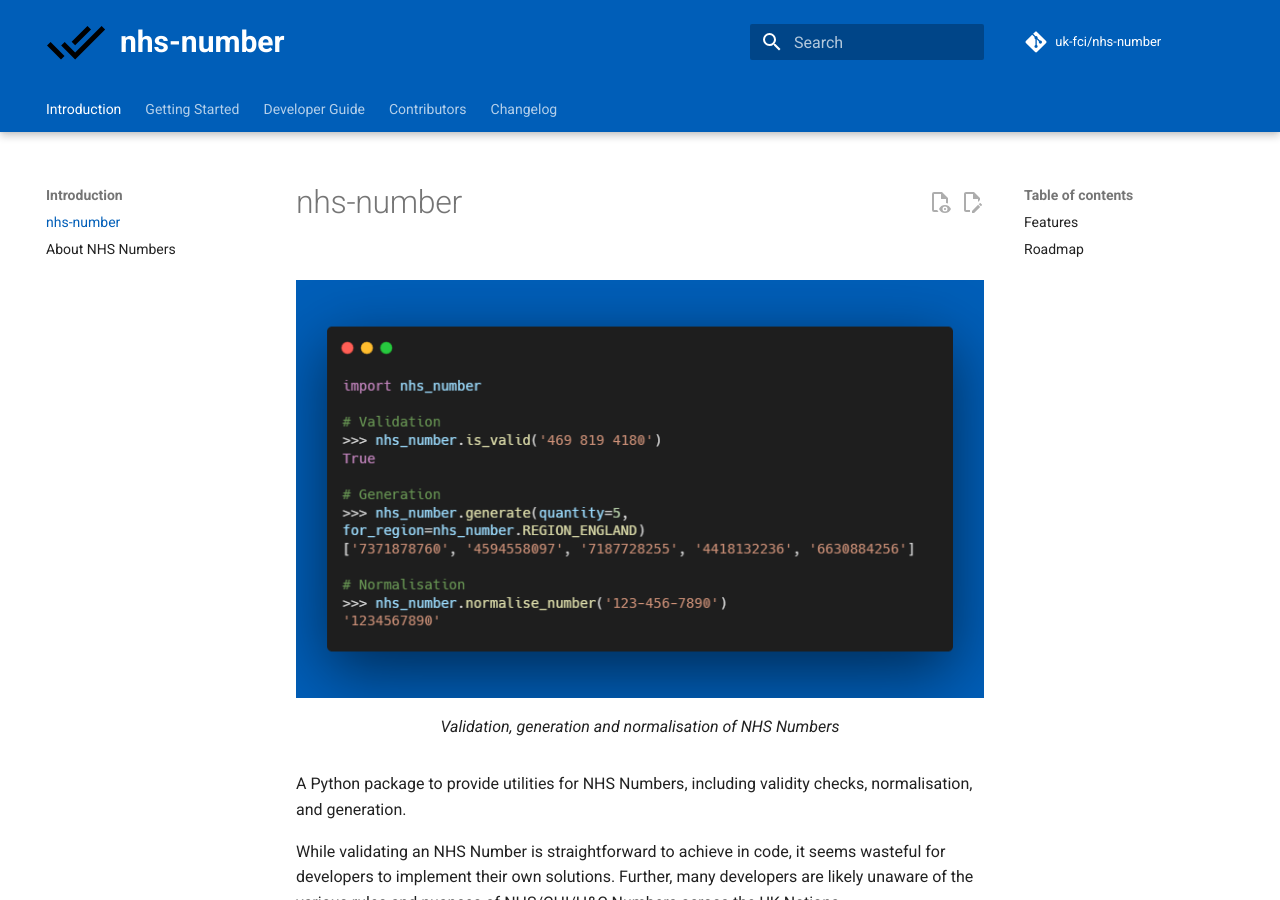
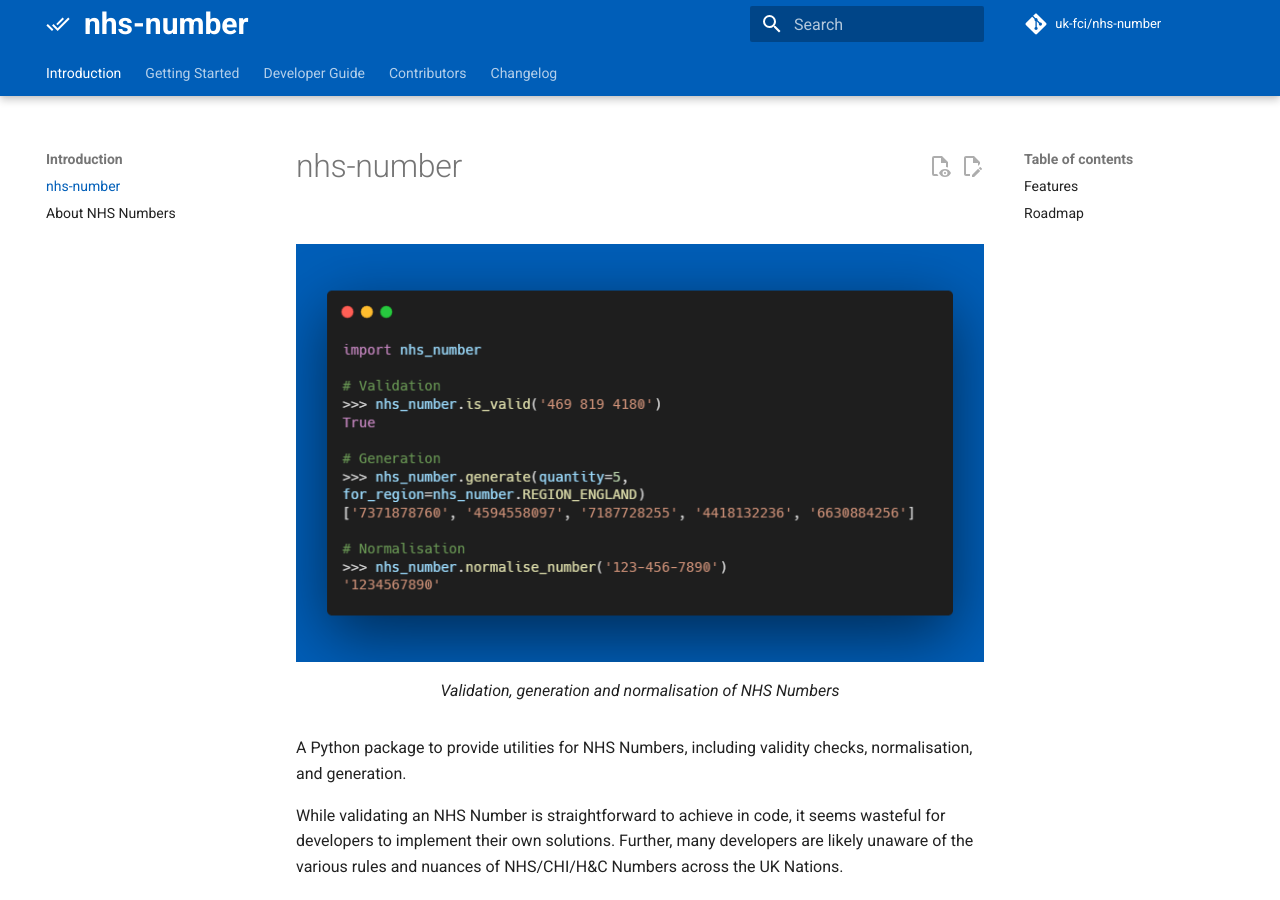
Before and after one commit to uk-fci/nhs-number, an MkDocs documentation site: the page built from docs/index.md, in a window 1280 px wide and 900 px high. Built offline with MkDocs 1.6.1 and Material for MkDocs 9.7.7, drawn with Linux system fonts in a browser that asks for light colours; comment, search, counter and statistics services are not loaded.

Commit message:
revert to built-in logo MkDocs Material

```diff
--- a/mkdocs.yml
+++ b/mkdocs.yml
@@ -32,7 +32,8 @@
 # theme and mkdocs additional features
 theme:
   name: material
-  logo: _assets/_images/done_all.svg
+  icon:
+    logo: material/check-all
   favicon: _assets/_images/done_all.svg
   custom_dir: 'overrides'
   features:
```
